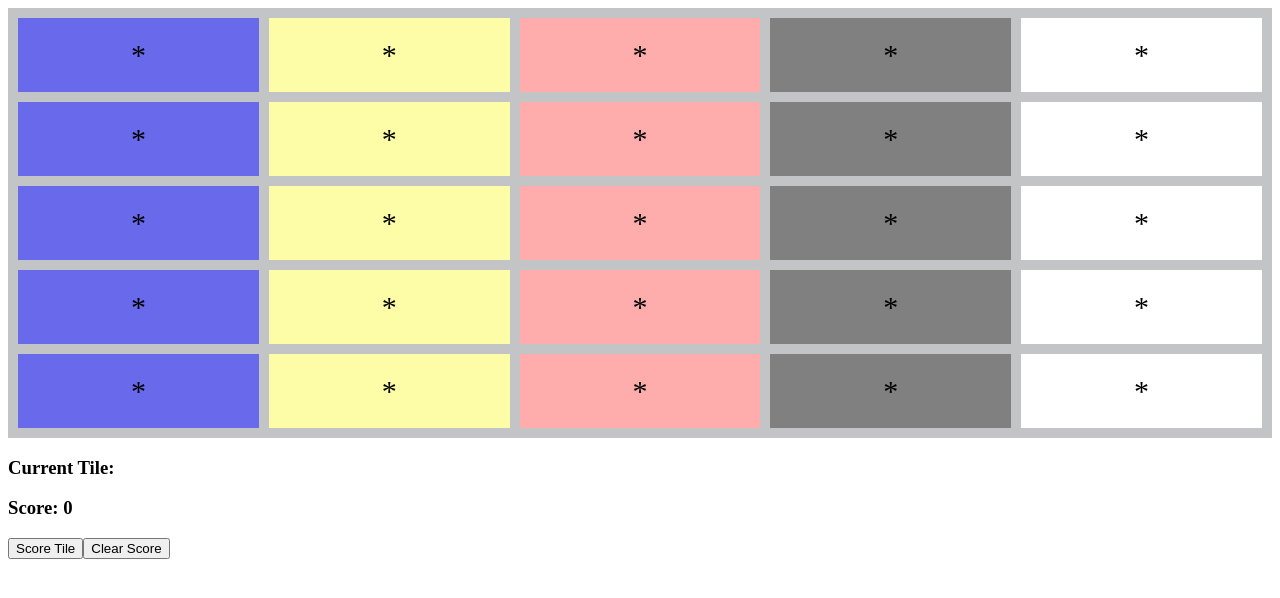
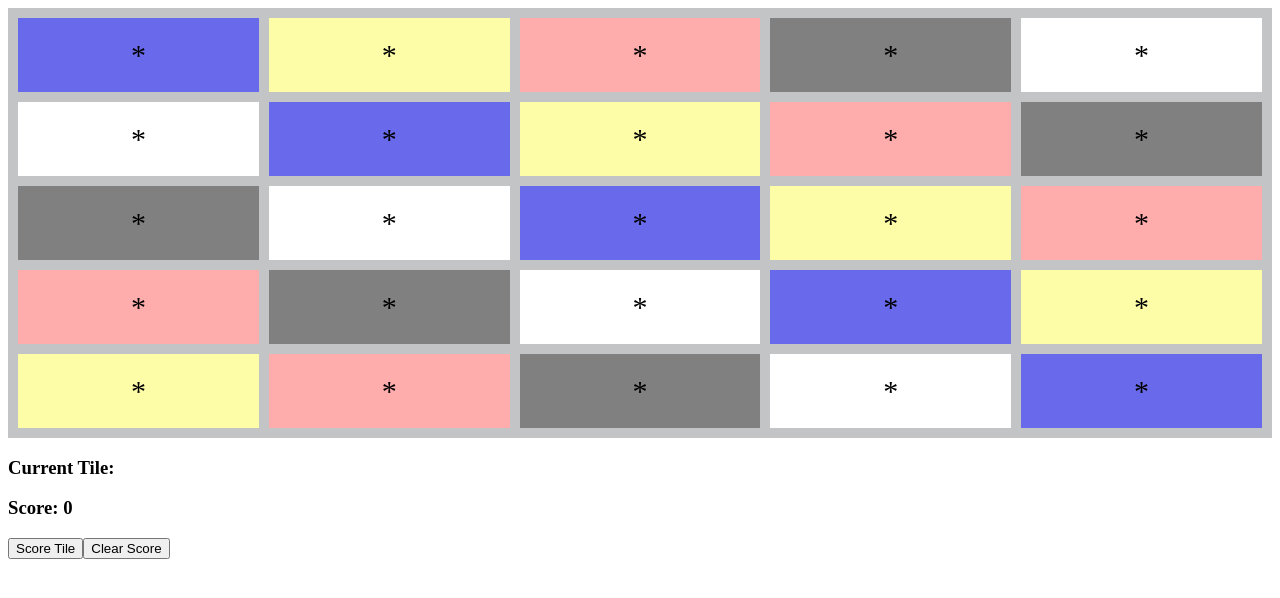
Before and after one commit to leederacola/maybe-azul, an Angular app: page / in a window 1280 px wide. Shown: the top 598 px of the page. Built offline with nearby package versions, Linux system fonts and the light colour scheme.

Commit message:
grid colors to match game

```diff
--- a/src/app/azul/azul.component.html
+++ b/src/app/azul/azul.component.html
@@ -6,31 +6,32 @@
   <div id="\3" class="black 3" (click)="toggleTileSet(3)">*</div>
   <div id="\4" class="white 4" (click)="toggleTileSet(4)">*</div>
 
-  <div id="\5" class="blue 5" (click)="toggleTileSet(5)">*</div>
-  <div id="\6" class="yellow 6" (click)="toggleTileSet(6)">*</div>
-  <div id="\7" class="red 7" (click)="toggleTileSet(7)">*</div>
-  <div id="\8" class="black 8" (click)="toggleTileSet(8)">*</div>
-  <div id="\9" class="white 9" (click)="toggleTileSet(9)">*</div>
+  <div id="\9" class="white 5" (click)="toggleTileSet(5)">*</div>
+  <div id="\5" class="blue 6" (click)="toggleTileSet(6)">*</div>
+  <div id="\6" class="yellow 7" (click)="toggleTileSet(7)">*</div>
+  <div id="\7" class="red 8" (click)="toggleTileSet(8)">*</div>
+  <div id="\8" class="black 9" (click)="toggleTileSet(9)">*</div>
 
-  <div id="\10" class="blue 10" (click)="toggleTileSet(10)">*</div>
-  <div id="\11" class="yellow 11" (click)="toggleTileSet(11)">*</div>
-  <div id="\12" class="red 12" (click)="toggleTileSet(12)">*</div>
-  <div id="\13" class="black 13" (click)="toggleTileSet(13)">*</div>
-  <div id="\14" class="white 14" (click)="toggleTileSet(14)">*</div>
+  <div id="\13" class="black 10" (click)="toggleTileSet(10)">*</div>
+  <div id="\14" class="white 11" (click)="toggleTileSet(11)">*</div>
+  <div id="\10" class="blue 12" (click)="toggleTileSet(12)">*</div>
+  <div id="\11" class="yellow 13" (click)="toggleTileSet(13)">*</div>
+  <div id="\12" class="red 14" (click)="toggleTileSet(14)">*</div>
 
-  <div id="\15" class="blue 15" (click)="toggleTileSet(15)">*</div>
-  <div id="\16" class="yellow 16" (click)="toggleTileSet(16)">*</div>
-  <div id="\17" class="red 17" (click)="toggleTileSet(17)">*</div>
-  <div id="\18" class="black 18" (click)="toggleTileSet(18)">*</div>
-  <div id="\19" class="white 19" (click)="toggleTileSet(19)">*</div>
+  <div id="\17" class="red 15" (click)="toggleTileSet(15)">*</div>
+  <div id="\18" class="black 16" (click)="toggleTileSet(16)">*</div>
+  <div id="\19" class="white 17" (click)="toggleTileSet(17)">*</div>
+  <div id="\15" class="blue 18" (click)="toggleTileSet(18)">*</div>
+  <div id="\16" class="yellow 19" (click)="toggleTileSet(19)">*</div>
 
-  <div id="\20" class="blue 20" (click)="toggleTileSet(20)">*</div>
-  <div id="\21" class="yellow 21" (click)="toggleTileSet(21)">*</div>
-  <div id="\22" class="red 22" (click)="toggleTileSet(22)">*</div>
-  <div id="\23" class="black 23" (click)="toggleTileSet(23)">*</div>
-  <div id="\24" class="white 24" (click)="toggleTileSet(24)">*</div>
+  <div id="\21" class="yellow 20" (click)="toggleTileSet(20)">*</div>
+  <div id="\22" class="red 21" (click)="toggleTileSet(21)">*</div>
+  <div id="\23" class="black 22" (click)="toggleTileSet(22)">*</div>
+  <div id="\24" class="white 23" (click)="toggleTileSet(23)">*</div>
+  <div id="\20" class="blue 24" (click)="toggleTileSet(24)">*</div>
 
 </div>
+
 <h3>Current Tile: {{currentTile}}</h3>
 <h3 >Score: {{score}}</h3>
 <button (click)="scoreTile()">Score Tile</button>
--- a/src/app/azul/azul.component.ts
+++ b/src/app/azul/azul.component.ts
@@ -46,57 +46,75 @@ export class AzulComponent implements OnInit {
     let tileNumber = this.currentTile;
     let board = this.board;
     let moveL = (tileNumber % 5);
-    let moveR = (4 - (tileNumber % 5));
-    let moveU = (tileNumber % 5);
-    let moveD = (tileNumber % 5);
+    let moveR = (5 - (tileNumber % 5));
+    let moveU = (tileNumber / 5);
+    let moveB = ((25 - tileNumber) / 5);
     let newScore = 0;
 
-  //   // start left traversail
-  //   if (tileNumber > 0) {
-  //     for (let i = 0; i < moveL; i++) {
-  //       console.log("loop left # " + i);
-  //       // move left
-  //       {
-  //         if (this.board[tileNumber - i].hasTile) {
-  //           newScore++;
-  //         }
-  //       }
-  //     }
-  //   }
-  //   else{
-  //     console.log("newScore ++ left loop");
-  //     newScore++; // tile is 0
-  //   }// end left traversial
+    // start left traversail
+       console.log("start left traversial...............................");
+    if (tileNumber > 0) {
+      for (let i = 0; i < moveL; i++) {
+        console.log("loop left # " + i);
+        // move left
+        {
+          if (this.board[tileNumber - i].hasTile) {
+                console.log(" left newScore ++");
+            newScore++;
+          }
+        }
+      }
+    }
+    else{
+      newScore++; // tile is 0
+    }// end left traversial
+
+
+  console.log("start right traversial...............................");
+  if(tileNumber < 24){
+    for (let i = 0; i < moveR; i++) {
+      console.log("loop right # " + i);
+      // move right
+      {
+        if (this.board[tileNumber + i].hasTile) {
+          newScore++;
+          console.log("right newScore + ");
+        }
+      }
+    }
+  }
+  else{
+    newScore++; // tile is 24
+  }// end left traversial
 
 
 
-  // if(tileNumber < 24){
-  //   for (let i = 0; i < moveR; i++) {
-  //     console.log("loop right # " + i);
-  //     // move right
-  //     {
-  //       if (this.board[tileNumber + i].hasTile) {
-  //         newScore++;
-  //         console.log("newScore ++  inside right loop");
-  //       }
-  //     }
-  //   }
-  // }
-  // else{
-  //   newScore++; // tile is 24
-  //   console.log("newScore ++ right loop");
-  // }// end left traversial
-
-
-
-    // above checks
-    if (tileNumber >= 5) {
+    console.log("start above traversial...............................");
+    if (tileNumber > 4) {
       for (let i = 0; i < moveU; i++) {
         console.log("loop above # " + i);
         // move left
         {
           if (this.board[tileNumber - (i*5)].hasTile) {
             newScore++;
+            console.log("above newScore ++");
+          }
+        }
+      }
+    }
+    else{
+      newScore++; // tile is 0
+    }// end above
+
+    // console.log("start below traversial...............................");
+    if (tileNumber < 20 ) {
+      for (let i = 0; i < moveB; i++) {
+        console.log("loop below # " + i);
+        // move left
+        {
+          if (this.board[tileNumber + (i*5)].hasTile) {
+            newScore++;
+            console.log("below newScore ++");
           }
         }
       }
@@ -104,24 +122,7 @@ export class AzulComponent implements OnInit {
     else{
       console.log("newScore ++ above loop");
       newScore++; // tile is 0
-    }// end above
-
-
-    if (tileNumber <= 19 ) {
-      for (let i = 0; i < moveD; i++) {
-        console.log("loop above # " + i);
-        // move left
-        {
-          if (this.board[tileNumber + (i*5)].hasTile) {
-            newScore++;
-          }
-        }
-      }
-    }
-    else{
-      console.log("newScore ++ above loop");
-      newScore++; // tile is 0
-    }// end above
+    }// end below
 
     console.log("score to be added: " + newScore);
     this.score += newScore;
```
